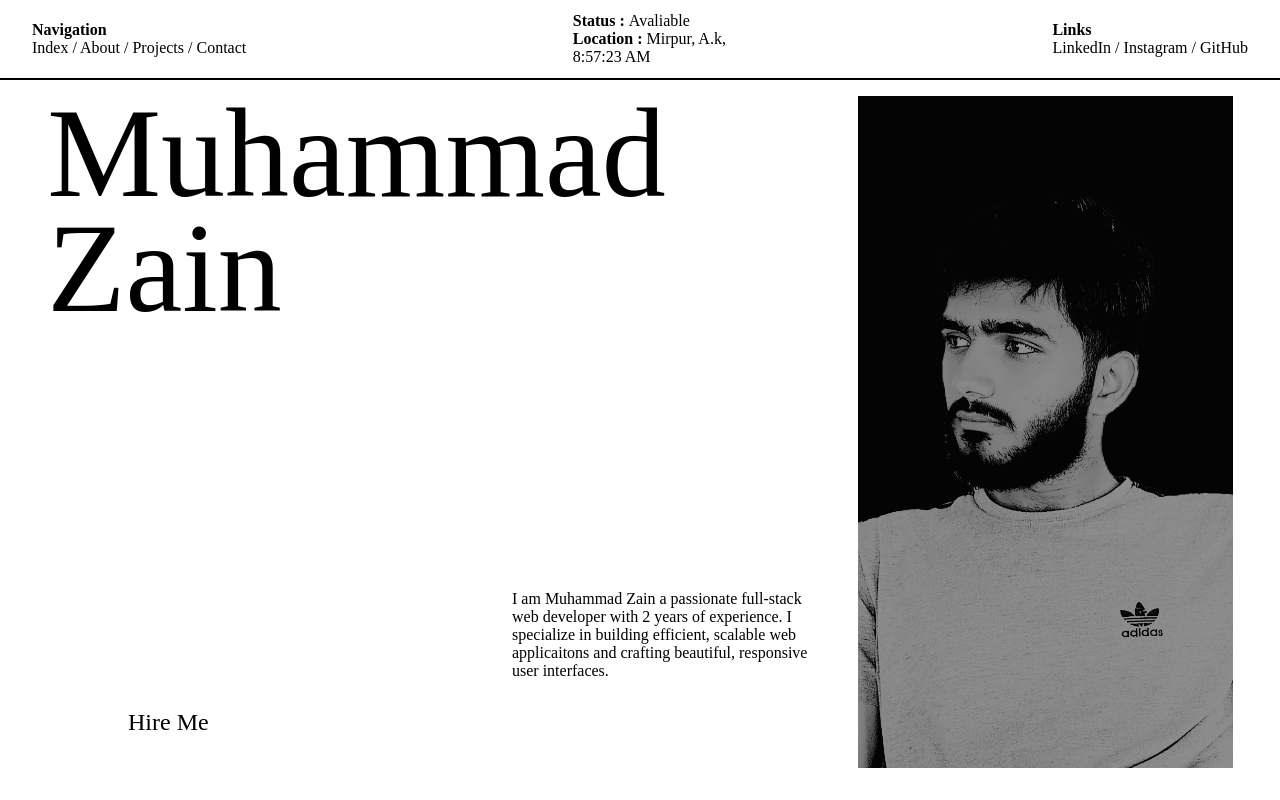
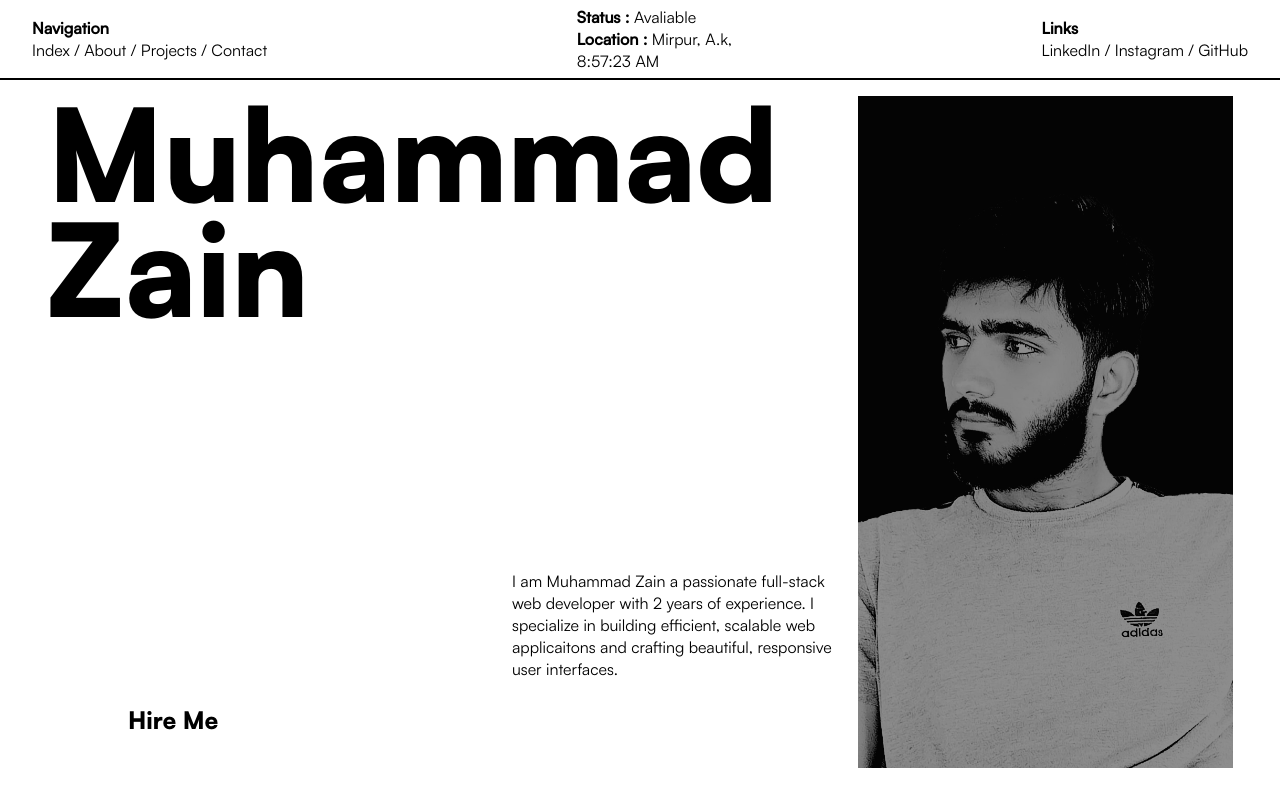
Before and after one commit to muhammadzainrafique/Fintness_Training_website, a plain HTML site: page index.html in a window 1280 px wide. Drawn offline with Linux system fonts and the light colour scheme; the site is published under a folder, as on GitHub Pages, so addresses that start at the root find nothing.

Commit message:
Update index.html

```diff
--- a/index.html
+++ b/index.html
@@ -7,15 +7,15 @@
     <style>
         @font-face {
     font-family: "SatoshiRegular";
-    src: url("/Satoshi-Regular.otf");
+    src: url("Satoshi-Regular.otf");
 }
 @font-face {
     font-family: "SatoshiBlack";
-    src: url("/Satoshi-Black.otf");
+    src: url("Satoshi-Black.otf");
 }
 @font-face {
     font-family: "SatoshiMedium";
-    src: url("/Satoshi-Medium.otf");
+    src: url("Satoshi-Medium.otf");
 }
 *{
     padding: 0;
```
